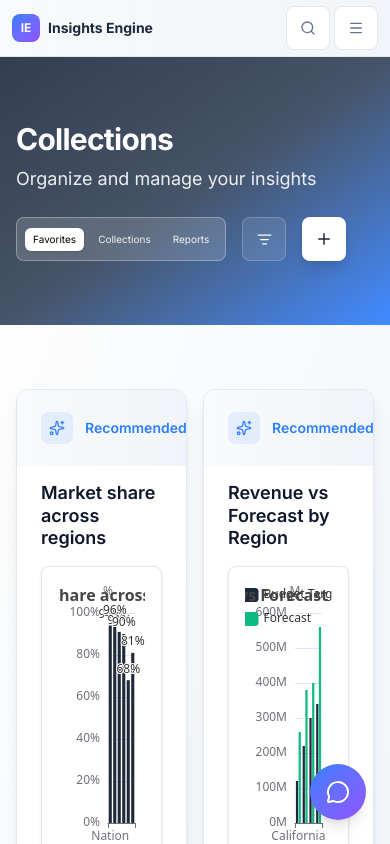
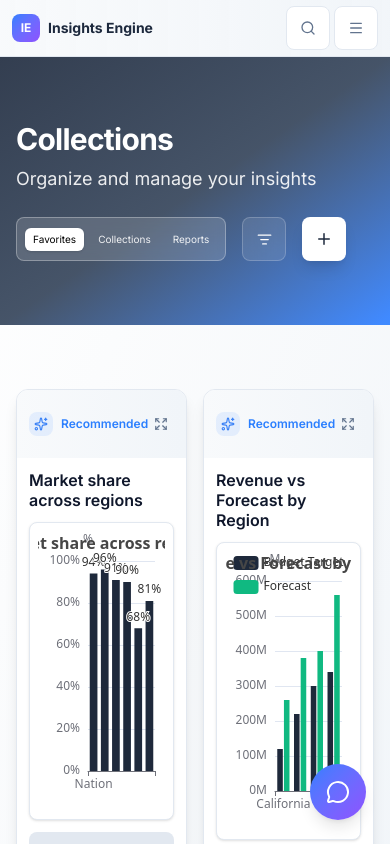
Before and after one commit to Rahul5430/InsightsEngine, a Next.js app: page /collections in a window 390 px wide. Shown: the top 844 px of the page. Built offline with nearby package versions, Linux system fonts and the light colour scheme.

Commit message:
testing widths

```diff
--- a/src/app/(routes)/workspace/page.tsx
+++ b/src/app/(routes)/workspace/page.tsx
@@ -135,7 +135,7 @@ export default function WorkspacePage() {
 			</div>
 
 			{/* Main Content Section */}
-			<div className='mx-auto max-w-7xl space-y-4 px-4 py-16 sm:px-6'>
+			<div className='lg:max-w-8xl xl:max-w-9xl mx-auto max-w-7xl space-y-4 px-4 py-16 sm:px-6 2xl:max-w-[1400px]'>
 				{loading ? (
 					// Show skeleton loading state for all 6 sections
 					<>
@@ -143,7 +143,7 @@ export default function WorkspacePage() {
 							title='How is the brand performing?'
 							insightsCount={6}
 						>
-							<div className='grid grid-cols-1 gap-4 md:grid-cols-2 lg:grid-cols-3'>
+							<div className='grid grid-cols-1 gap-4 md:grid-cols-2 lg:grid-cols-3 xl:grid-cols-4 2xl:grid-cols-5'>
 								<ChartCardSkeleton />
 								<ChartCardSkeleton />
 								<ChartCardSkeleton />
@@ -156,7 +156,7 @@ export default function WorkspacePage() {
 							title='How has the revenue forecast evolved?'
 							insightsCount={4}
 						>
-							<div className='grid grid-cols-1 gap-4 md:grid-cols-2 lg:grid-cols-3'>
+							<div className='grid grid-cols-1 gap-4 md:grid-cols-2 lg:grid-cols-3 xl:grid-cols-4 2xl:grid-cols-5'>
 								<ChartCardSkeleton />
 								<ChartCardSkeleton />
 								<ChartCardSkeleton />
@@ -167,7 +167,7 @@ export default function WorkspacePage() {
 							title='How are HCP and Caregiver attitudes impacting the business?'
 							insightsCount={3}
 						>
-							<div className='grid grid-cols-1 gap-4 md:grid-cols-2 lg:grid-cols-3'>
+							<div className='grid grid-cols-1 gap-4 md:grid-cols-2 lg:grid-cols-3 xl:grid-cols-4 2xl:grid-cols-5'>
 								<ChartCardSkeleton />
 								<ChartCardSkeleton />
 								<ChartCardSkeleton />
@@ -186,7 +186,7 @@ export default function WorkspacePage() {
 							title='How is the series completion and adherence evolving?'
 							insightsCount={3}
 						>
-							<div className='grid grid-cols-1 gap-4 md:grid-cols-2 lg:grid-cols-3'>
+							<div className='grid grid-cols-1 gap-4 md:grid-cols-2 lg:grid-cols-3 xl:grid-cols-4 2xl:grid-cols-5'>
 								<ChartCardSkeleton />
 								<ChartCardSkeleton />
 								<ChartCardSkeleton />
@@ -196,7 +196,7 @@ export default function WorkspacePage() {
 							title='What are the key operational metrics?'
 							insightsCount={4}
 						>
-							<div className='grid grid-cols-1 gap-4 md:grid-cols-2 lg:grid-cols-3'>
+							<div className='grid grid-cols-1 gap-4 md:grid-cols-2 lg:grid-cols-3 xl:grid-cols-4 2xl:grid-cols-5'>
 								<ChartCardSkeleton />
 								<ChartCardSkeleton />
 								<ChartCardSkeleton />
@@ -233,7 +233,7 @@ export default function WorkspacePage() {
 									title={section.title}
 									insightsCount={section.insightsCount}
 								>
-									<div className='grid grid-cols-1 gap-4 md:grid-cols-2 lg:grid-cols-3'>
+									<div className='grid grid-cols-1 gap-4 md:grid-cols-2 lg:grid-cols-3 xl:grid-cols-4 2xl:grid-cols-5'>
 										{charts.map((chart, chartIndex) => {
 											const chartOption =
 												transformChartData(chart);
--- a/src/app/page.tsx
+++ b/src/app/page.tsx
@@ -63,7 +63,7 @@ export default function Home() {
 			</div>
 
 			{/* Workspace Section */}
-			<div className='mx-auto max-w-7xl px-4 pt-16 sm:px-6'>
+			<div className='lg:max-w-8xl xl:max-w-9xl mx-auto max-w-7xl px-4 pt-16 sm:px-6 2xl:max-w-[1400px]'>
 				<div className='mb-8 flex flex-wrap items-center justify-between gap-4'>
 					<div className='flex items-center gap-3'>
 						<div className='flex h-10 w-10 items-center justify-center rounded-xl bg-gradient-to-br from-blue-500 to-violet-500'>
@@ -112,7 +112,7 @@ export default function Home() {
 			</div>
 
 			{/* Collections Section */}
-			<div className='mx-auto max-w-7xl px-4 py-16 sm:px-6'>
+			<div className='lg:max-w-8xl xl:max-w-9xl mx-auto max-w-7xl px-4 py-16 sm:px-6 2xl:max-w-[1400px]'>
 				<div className='mb-8 flex flex-wrap items-center justify-between gap-4'>
 					<div className='flex items-center gap-3'>
 						<div className='flex h-10 w-10 items-center justify-center rounded-xl bg-gradient-to-br from-violet-500 to-blue-500'>
--- a/src/components/NavBar.tsx
+++ b/src/components/NavBar.tsx
@@ -119,7 +119,7 @@ export function NavBar() {
 
 			{/* Tablet & Desktop Layout (768px+) */}
 			<div className='hidden md:block'>
-				<div className='mx-auto flex h-16 max-w-7xl items-center gap-4 px-4 lg:gap-6 lg:px-6'>
+				<div className='lg:max-w-8xl xl:max-w-9xl mx-auto flex h-16 max-w-7xl items-center gap-4 px-4 lg:gap-6 lg:px-6 2xl:max-w-[1400px]'>
 					{/* Logo - full size for tablet/desktop */}
 					<Link
 						href='/'
--- a/src/components/workspace/ChartCard.tsx
+++ b/src/components/workspace/ChartCard.tsx
@@ -88,24 +88,27 @@ export function ChartCard({
 	return (
 		<div className='ie-card-hover group relative overflow-hidden rounded-xl border border-slate-200 bg-white shadow-lg hover:border-slate-300'>
 			{/* Header with modern badge */}
-			<div className='relative bg-gradient-to-r from-slate-50 to-slate-100 px-6 py-4'>
+			<div className='relative bg-gradient-to-r from-slate-50 to-slate-100 px-3 py-3 md:px-6 md:py-4'>
 				<div className='flex items-center justify-between'>
-					<div className='flex items-center gap-3'>
-						<div className='flex h-8 w-8 items-center justify-center rounded-lg bg-blue-500/10'>
-							<AIIcon size={16} className='text-blue-500' />
+					<div className='flex items-center gap-2 md:gap-3'>
+						<div className='flex h-6 w-6 items-center justify-center rounded-lg bg-blue-500/10 md:h-8 md:w-8'>
+							<AIIcon
+								size={14}
+								className='text-blue-500 md:h-4 md:w-4'
+							/>
 						</div>
 						{recommended ? (
-							<span className='text-sm font-semibold text-blue-500'>
+							<span className='text-xs font-semibold text-blue-500 md:text-sm'>
 								Recommended
 							</span>
 						) : (
-							<span className='text-sm font-semibold text-slate-500'>
+							<span className='text-xs font-semibold text-slate-500 md:text-sm'>
 								Chart
 							</span>
 						)}
 					</div>
 
-					<div className='flex items-center gap-1'>
+					<div className='flex items-center gap-0.5 md:gap-1'>
 						<button
 							type='button'
 							aria-label='Expand'
@@ -115,9 +118,9 @@ export function ChartCard({
 									e.stopPropagation();
 								}
 							}}
-							className={`ie-button-hover ie-touch-target rounded-lg p-2 text-slate-500 hover:bg-slate-50 hover:text-slate-900 ${!interactive ? 'cursor-not-allowed opacity-50' : ''}`}
+							className={`ie-button-hover ie-touch-target rounded-lg p-1.5 text-slate-500 hover:bg-slate-50 hover:text-slate-900 md:p-2 ${!interactive ? 'cursor-not-allowed opacity-50' : ''}`}
 						>
-							<Expand size={16} />
+							<Expand size={14} className='md:h-4 md:w-4' />
 						</button>
 						<button
 							type='button'
@@ -129,11 +132,11 @@ export function ChartCard({
 									setFavourite((v) => !v);
 								}
 							}}
-							className={`ie-button-hover ie-touch-target rounded-lg p-2 text-slate-500 hover:bg-slate-50 hover:text-slate-900 ${!interactive ? 'cursor-not-allowed opacity-50' : ''}`}
+							className={`ie-button-hover ie-touch-target rounded-lg p-1.5 text-slate-500 hover:bg-slate-50 hover:text-slate-900 md:p-2 ${!interactive ? 'cursor-not-allowed opacity-50' : ''}`}
 						>
 							<Star
-								size={16}
-								className={favourite ? 'text-amber-500' : ''}
+								size={14}
+								className={`md:h-4 md:w-4 ${favourite ? 'text-amber-500' : ''}`}
 								fill={favourite ? 'currentColor' : 'none'}
 							/>
 						</button>
@@ -146,9 +149,9 @@ export function ChartCard({
 									e.stopPropagation();
 								}
 							}}
-							className={`ie-button-hover ie-touch-target rounded-lg p-2 text-slate-500 hover:bg-slate-50 hover:text-slate-900 ${!interactive ? 'cursor-not-allowed opacity-50' : ''}`}
+							className={`ie-button-hover ie-touch-target rounded-lg p-1.5 text-slate-500 hover:bg-slate-50 hover:text-slate-900 md:p-2 ${!interactive ? 'cursor-not-allowed opacity-50' : ''}`}
 						>
-							<ListFilter size={16} />
+							<ListFilter size={14} className='md:h-4 md:w-4' />
 						</button>
 						{interactive ? (
 							<RowMenu
@@ -157,9 +160,12 @@ export function ChartCard({
 										type='button'
 										aria-label='More'
 										onClick={(e) => e.stopPropagation()}
-										className='ie-button-hover ie-touch-target rounded-lg p-2 text-slate-500 hover:bg-slate-50 hover:text-slate-900'
+										className='ie-button-hover ie-touch-target rounded-lg p-1.5 text-slate-500 hover:bg-slate-50 hover:text-slate-900 md:p-2'
 									>
-										<Ellipsis size={16} />
+										<Ellipsis
+											size={14}
+											className='md:h-4 md:w-4'
+										/>
 									</button>
 								}
 							/>
@@ -168,9 +174,9 @@ export function ChartCard({
 								type='button'
 								aria-label='More'
 								disabled
-								className='ie-button-hover ie-touch-target cursor-not-allowed rounded-lg p-2 text-slate-500 opacity-50'
+								className='ie-button-hover ie-touch-target cursor-not-allowed rounded-lg p-1.5 text-slate-500 opacity-50 md:p-2'
 							>
-								<Ellipsis size={16} />
+								<Ellipsis size={14} className='md:h-4 md:w-4' />
 							</button>
 						)}
 					</div>
@@ -178,15 +184,15 @@ export function ChartCard({
 			</div>
 
 			{/* Title */}
-			<div className='px-6 pt-4'>
-				<h2 className='text-lg leading-tight font-semibold text-slate-900'>
+			<div className='px-3 pt-3 md:px-6 md:pt-4'>
+				<h2 className='text-base leading-tight font-semibold text-slate-900 md:text-lg'>
 					{title}
 				</h2>
 			</div>
 
 			{/* Chart area */}
-			<div className='p-6 pt-4'>
-				<div className='rounded-lg border border-slate-200 bg-white p-4 shadow-sm'>
+			<div className='p-3 pt-3 md:p-6 md:pt-4'>
+				<div className='rounded-lg border border-slate-200 bg-white p-2 shadow-sm md:p-4'>
 					{isMapUSA ? (
 						mapReady ? (
 							<ReactECharts
@@ -227,8 +233,8 @@ export function ChartCard({
 
 			{/* Source */}
 			{source ? (
-				<div className='px-6 pb-6'>
-					<div className='rounded-lg bg-slate-200 px-4 py-3'>
+				<div className='px-3 pb-3 md:px-6 md:pb-6'>
+					<div className='rounded-lg bg-slate-200 px-2 py-2 md:px-4 md:py-3'>
 						<p className='text-xs leading-relaxed text-slate-700'>
 							{source}
 						</p>
```
Also changed, not shown: src/app/(routes)/collections/page.tsx (+6 -6 lines).
